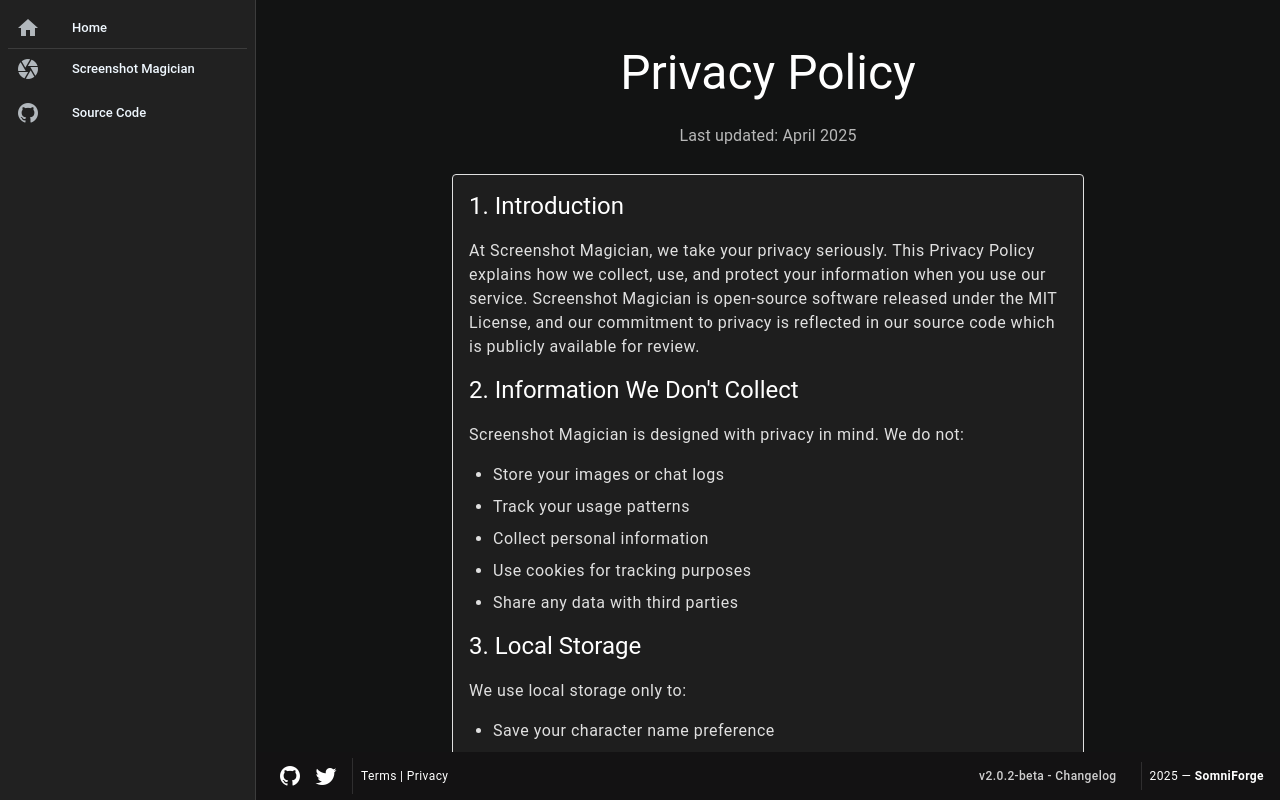
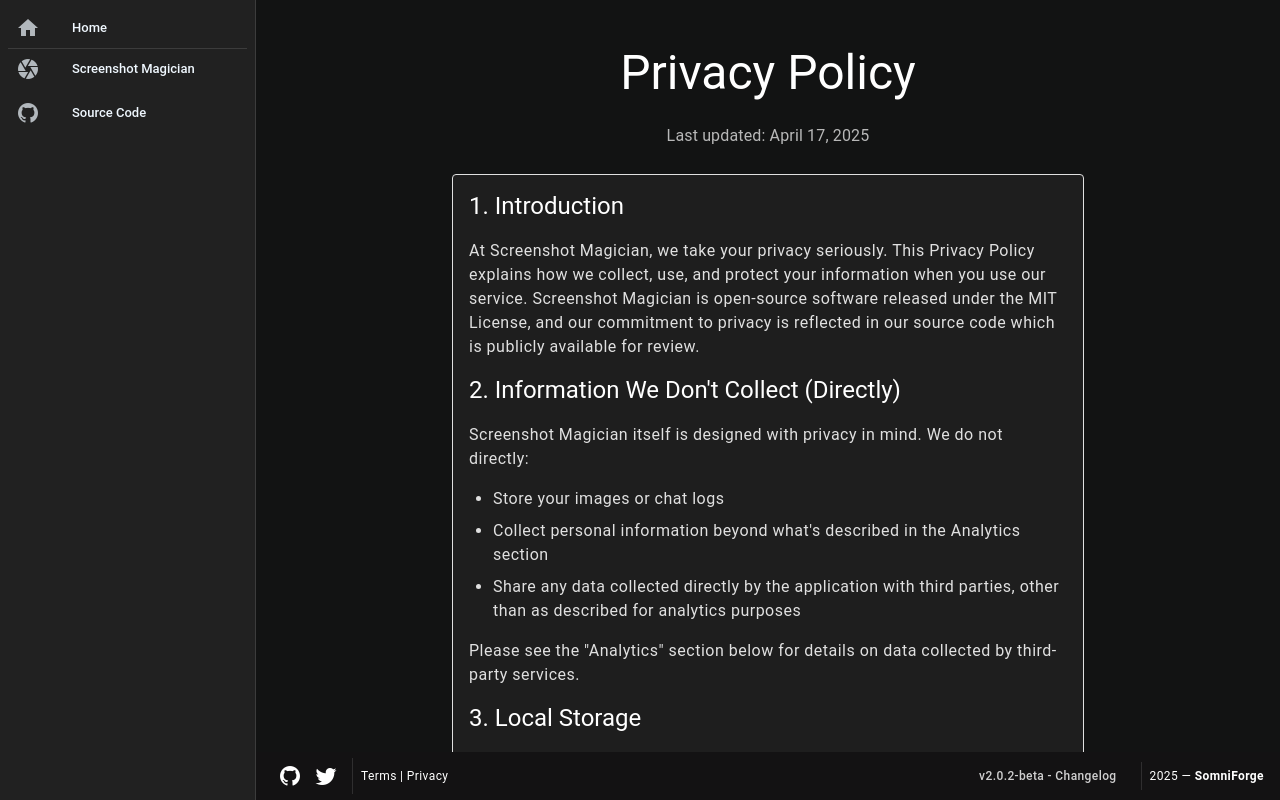
Before and after one commit to SomniForge/Screenshot-Magician, a Vue app in the folder frontend/: page /privacy in a window 1280 px wide. Built offline with nearby package versions, Linux system fonts and the light colour scheme; the HTML template or start-up script is replaced by a standard one.

Commit message:
Feature: Added google analytics support and privacy policy coverage for it.

```diff
--- a/frontend/package.json
+++ b/frontend/package.json
@@ -15,9 +15,11 @@
   },
   "dependencies": {
     "@types/js-cookie": "^3.0.6",
+    "html2canvas": "^1.4.1",
     "js-cookie": "^3.0.5",
     "pinia": "^3.0.1",
     "vue": "^3.5.13",
+    "vue-gtag": "^3.3.0",
     "vue-router": "^4.5.0"
   },
   "devDependencies": {
--- a/frontend/src/components/SideBar.vue
+++ b/frontend/src/components/SideBar.vue
@@ -6,6 +6,12 @@
 // Reactive variable to control the rail state
 // Start with the drawer collapsed (in rail mode)
 const isRail = ref(true);
+
+import { addGtag } from "vue-gtag";
+
+function handleClick() {
+   addGtag()
+}
 </script>
 
 <template>
--- a/frontend/src/main.ts
+++ b/frontend/src/main.ts
@@ -1,11 +1,17 @@
 import { createApp } from 'vue'
 import { createPinia } from 'pinia'
+import { configure } from "vue-gtag";
 
 // Import Vuetify plugin instance
 import vuetify from './plugins/vuetify'
 
 import App from './App.vue'
 import router from './router'
+
+configure({
+    tagId: "G-5692SEBW21",
+    initMode: "manual"
+})
 
 const app = createApp(App)
 
--- a/frontend/src/views/PrivacyPolicy.vue
+++ b/frontend/src/views/PrivacyPolicy.vue
@@ -9,7 +9,7 @@
       <v-row justify="center">
         <v-col cols="12" md="10" lg="8">
           <h1 class="text-h3 mb-6 text-center">Privacy Policy</h1>
-          <p class="text-subtitle-1 mb-6 text-center text-medium-emphasis">Last updated: April 2025</p>
+          <p class="text-subtitle-1 mb-6 text-center text-medium-emphasis">Last updated: April 17, 2025</p>
 
           <v-card class="mb-6 pa-4" variant="outlined">
             <div class="text-body-1">
@@ -21,17 +21,18 @@
                 is publicly available for review.
               </p>
 
-              <h2 class="text-h5 mb-4">2. Information We Don't Collect</h2>
+              <h2 class="text-h5 mb-4">2. Information We Don't Collect (Directly)</h2>
               <p class="mb-4">
-                Screenshot Magician is designed with privacy in mind. We do not:
+                Screenshot Magician itself is designed with privacy in mind. We do not directly:
               </p>
               <ul class="mb-4">
                 <li>Store your images or chat logs</li>
-                <li>Track your usage patterns</li>
-                <li>Collect personal information</li>
-                <li>Use cookies for tracking purposes</li>
-                <li>Share any data with third parties</li>
+                <li>Collect personal information beyond what's described in the Analytics section</li>
+                <li>Share any data collected directly by the application with third parties, other than as described for analytics purposes</li>
               </ul>
+              <p class="mb-4">
+                Please see the "Analytics" section below for details on data collected by third-party services.
+              </p>
 
               <h2 class="text-h5 mb-4">3. Local Storage</h2>
               <p class="mb-4">
@@ -52,25 +53,40 @@
                 to any server and remain entirely on your device.
               </p>
 
-              <h2 class="text-h5 mb-4">5. Third-Party Services</h2>
+              <h2 class="text-h5 mb-4">5. Analytics</h2>
               <p class="mb-4">
-                Our website may contain links to third-party websites or services. We are not responsible for
+                To understand how our service is used and to improve user experience, we utilize Google Analytics. Google Analytics collects information such as:
+              </p>
+              <ul class="mb-4">
+                <li>How often users visit the site</li>
+                <li>What pages users visit when they do so</li>
+                <li>What other sites they used prior to coming to our site</li>
+                <li>Approximate geographical location</li>
+                <li>Browser and device information</li>
+              </ul>
+              <p class="mb-4">
+                Google Analytics collects only the IP address assigned to you on the date you visit this site, rather than your name or other identifying information. We do not combine the information collected through the use of Google Analytics with personally identifiable information. Although Google Analytics plants a permanent cookie on your web browser to identify you as a unique user the next time you visit this site, the cookie cannot be used by anyone but Google. Google’s ability to use and share information collected by Google Analytics about your visits to this site is restricted by the <a href="https://marketingplatform.google.com/about/analytics/terms/us/" target="_blank" rel="noopener">Google Analytics Terms of Use</a> and the <a href="https://policies.google.com/privacy" target="_blank" rel="noopener">Google Privacy Policy</a>. You can prevent Google Analytics from recognizing you on return visits to this site by disabling cookies on your browser or by installing the <a href="https://tools.google.com/dlpage/gaoptout/" target="_blank" rel="noopener">Google Analytics Opt-out Browser Add-on</a>.
+              </p>
+
+              <h2 class="text-h5 mb-4">6. Third-Party Services</h2>
+              <p class="mb-4">
+                Other than Google Analytics as described above, our website may contain links to third-party websites or services. We are not responsible for
                 the privacy practices or content of these external sites.
               </p>
 
-              <h2 class="text-h5 mb-4">6. Children's Privacy</h2>
+              <h2 class="text-h5 mb-4">7. Children's Privacy</h2>
               <p class="mb-4">
                 Our service is not directed to children under 13. We do not knowingly collect or store any
                 personal information from children under 13.
               </p>
 
-              <h2 class="text-h5 mb-4">7. Changes to This Policy</h2>
+              <h2 class="text-h5 mb-4">8. Changes to This Policy</h2>
               <p class="mb-4">
                 We may update this Privacy Policy from time to time. We will notify you of any changes by
                 posting the new Privacy Policy on this page and updating the "Last updated" date.
               </p>
 
-              <h2 class="text-h5 mb-4">8. Contact Us</h2>
+              <h2 class="text-h5 mb-4">9. Contact Us</h2>
               <p class="mb-4">
                 If you have any questions about this Privacy Policy, please contact us:
               </p>
```
Also changed, not shown: 1 other file (tests, documents, lock files or other folders).
